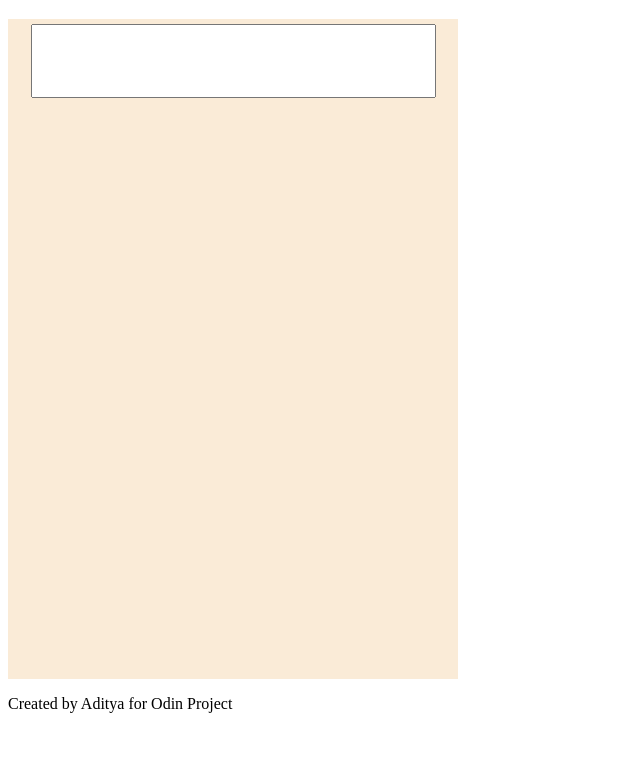
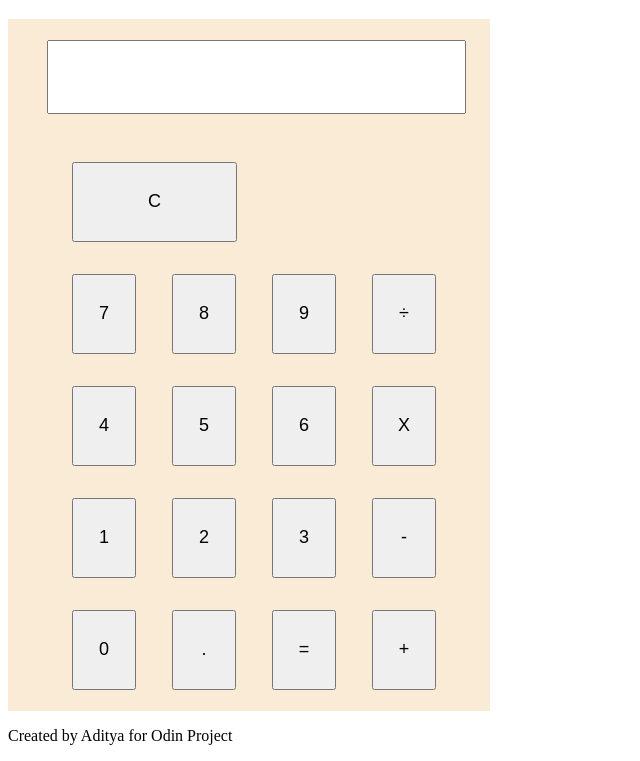
Before and after one commit to Aditya-Naresh/javaScriptCalculator, a plain HTML site: page index.html in a window 1280 px wide. Shown: the part 61-822 px from the top of the page, without its empty margins (0-640 px from the left). Before the commit the page ends 800 px from the top, so only its background shows below. Drawn offline with Linux system fonts and the light colour scheme.

Commit message:
Calculator body and buttons set up. Pending to add functions

```diff
--- a/index.html
+++ b/index.html
@@ -13,6 +13,35 @@
         <div class="label">
             <input type="text" id="displayLabel">
         </div>
+        <div class="buttonDiv">
+            <div class="firstRow">
+                <button id="clear-button" class="buttons">C</button>
+            </div>
+            <div class="secondRow">
+                <button class="buttons">7</button>
+                <button class="buttons">8</button>
+                <button class="buttons">9</button>
+                <button id="division-button" class="buttons">÷</button>
+            </div>
+            <div class="thirdRow">
+                <button class="buttons">4</button>
+                <button class="buttons">5</button>
+                <button class="buttons">6</button>
+                <button class="buttons">X</button>
+            </div>
+            <div class="fourthRow">
+                <button class="buttons">1</button>
+                <button class="buttons">2</button>
+                <button class="buttons">3</button>
+                <button class="buttons">-</button>
+            </div>
+            <div class="fifthRow">
+                <button class="buttons">0</button>
+                <button class="buttons">.</button>
+                <button class="buttons">=</button>
+                <button class="buttons" id="plusButton">+</button>
+            </div>
+        </div>
     </div>
     <footer><p>Created by Aditya for Odin Project</p></footer>
 </body>
--- a/style.css
+++ b/style.css
@@ -2,8 +2,9 @@
     height: 660px;
     width: 450px;
     background-color: antiquewhite;
-    display: flex;
+    display: block;
     border: 1px solidblack;
+    padding: 1rem;
 }
 
 #displayLabel{
@@ -17,5 +18,23 @@
     margin: auto;
     margin-top: 5px;
     width: 90%;
+}
+
+.buttons{
+    height: 5rem;
+    width: 4rem;
+    margin: 1rem;
+    font-size: large;
+}
+
+.buttonDiv{
     display: flex;
+    flex-direction: column;
+    justify-content: center;
+    padding-left: 2rem;
+    padding-top: 2rem;
 }
+
+#clear-button{
+    width: 10.3rem;
+}
```
